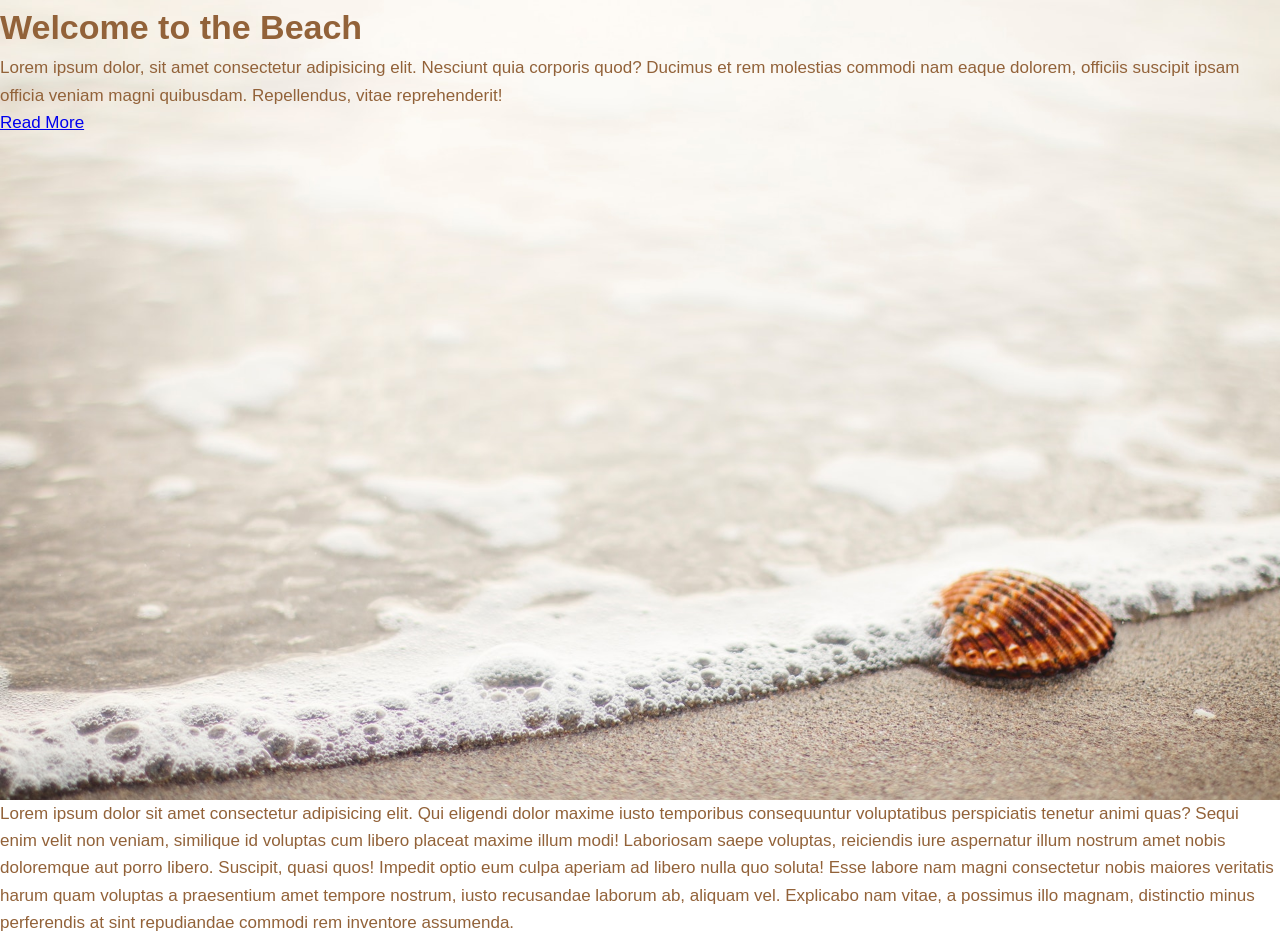
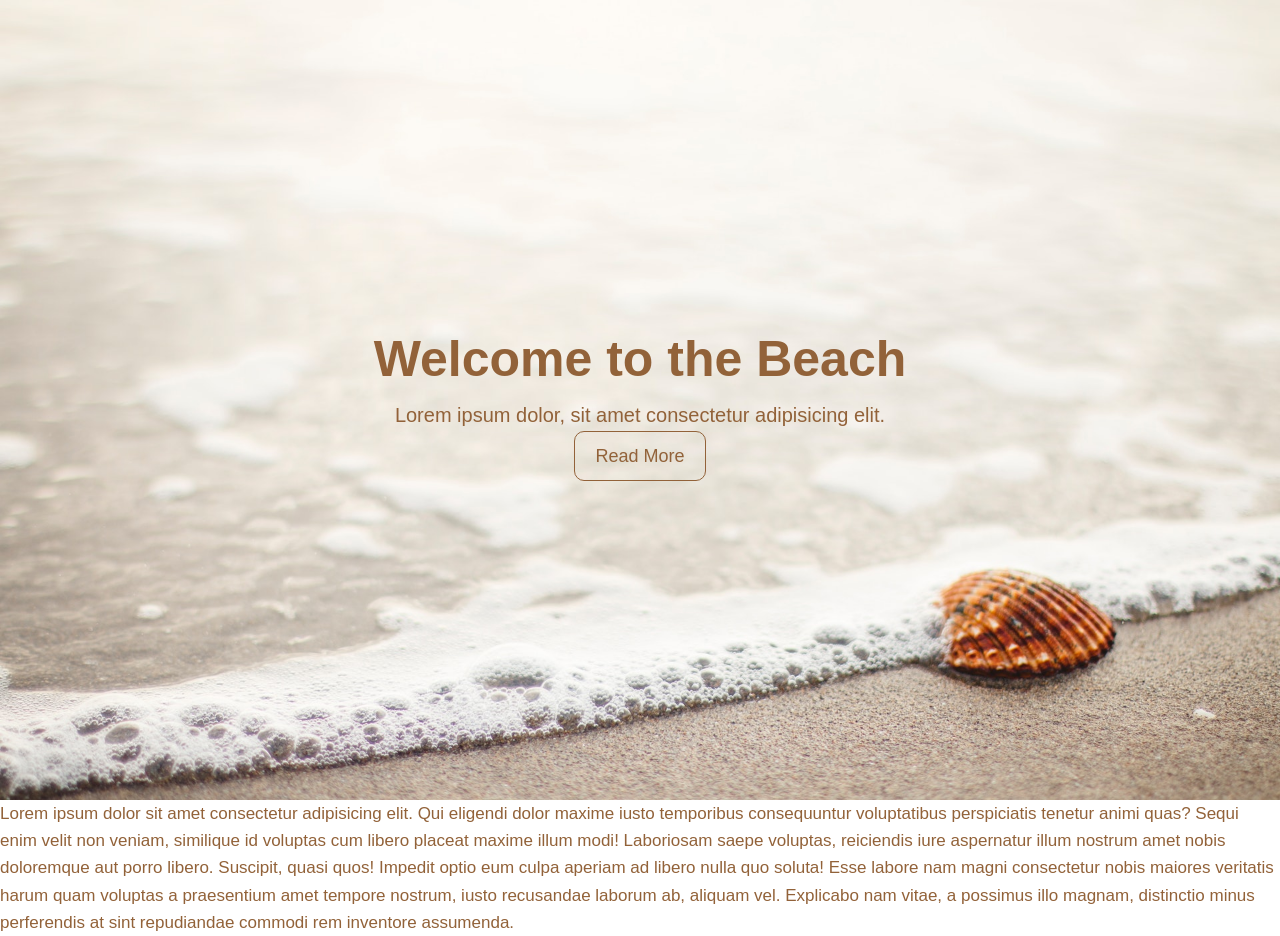
Before and after one commit to collin-tx/Beach-Landing-Page, a plain HTML site: page index.html in a window 1280 px wide. Drawn offline with Linux system fonts and the light colour scheme.

Commit message:
Adding Styles to showcase

```diff
--- a/css/style.css
+++ b/css/style.css
@@ -16,4 +16,26 @@ body {
     background-size: cover;
     background-position: center;
     height: 100vh;
+    display: flex;
+    flex-direction: column;
+    justify-content: center;
+    align-items: center;
+    padding: 0 20px;
 }
+
+#showcase h1 {
+    font-size: 50px;
+}
+
+#showcase p {
+    font-size: 20px;
+}
+
+#showcase .button {
+    font-size: 18px;
+    text-decoration: none;
+    color: #926239;
+    border: #926239 1px solid;
+    padding: 10px 20px;
+    border-radius: 10px;
+}
--- a/index.html
+++ b/index.html
@@ -11,7 +11,7 @@
 </body>
 <header id="showcase">
     <h1>Welcome to the Beach</h1>
-    <p>Lorem ipsum dolor, sit amet consectetur adipisicing elit. Nesciunt quia corporis quod? Ducimus et rem molestias commodi nam eaque dolorem, officiis suscipit ipsam officia veniam magni quibusdam. Repellendus, vitae reprehenderit!</p>
+    <p>Lorem ipsum dolor, sit amet consectetur adipisicing elit.</p>
     <a href="#" class="button">Read More</a>
 </header>
 
```
